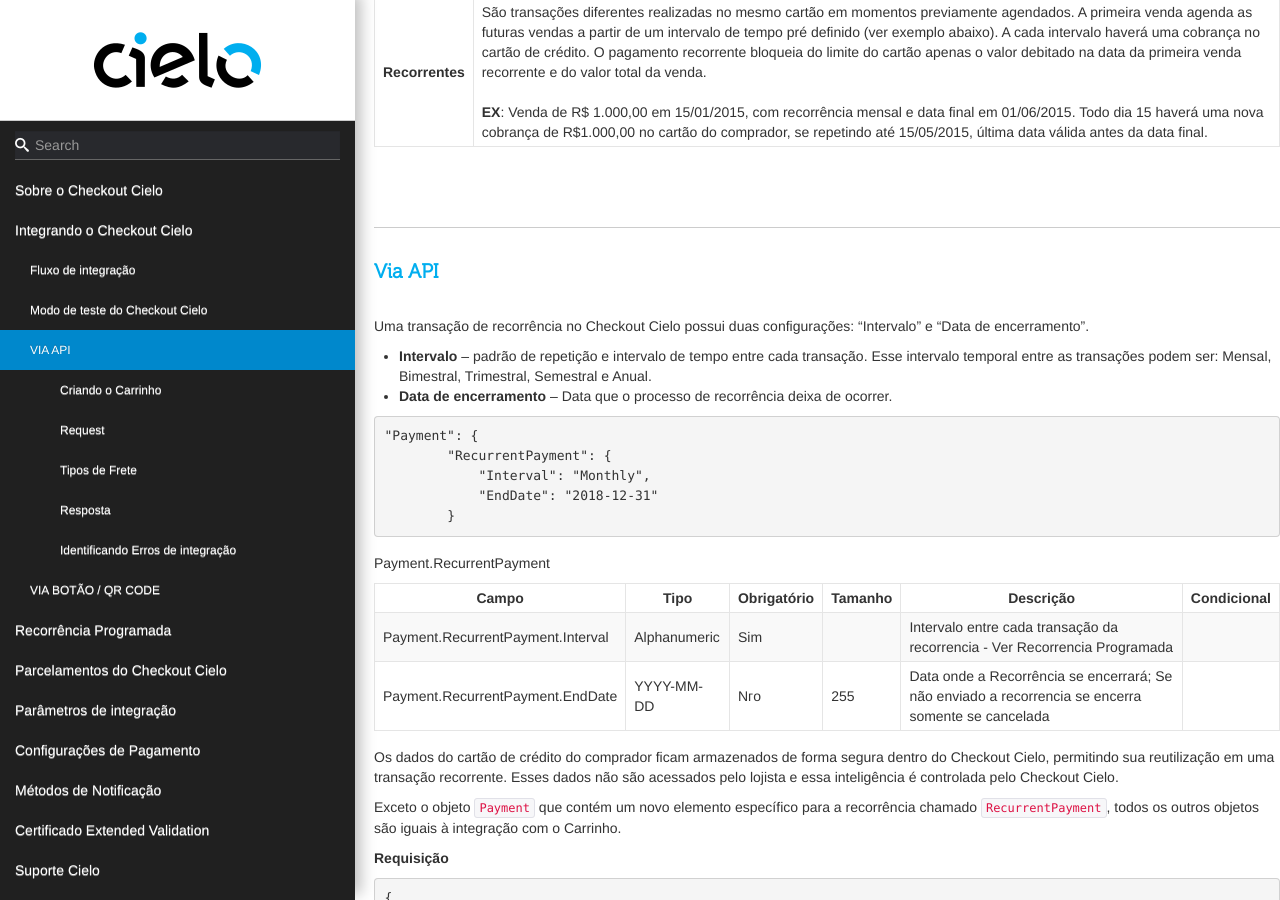
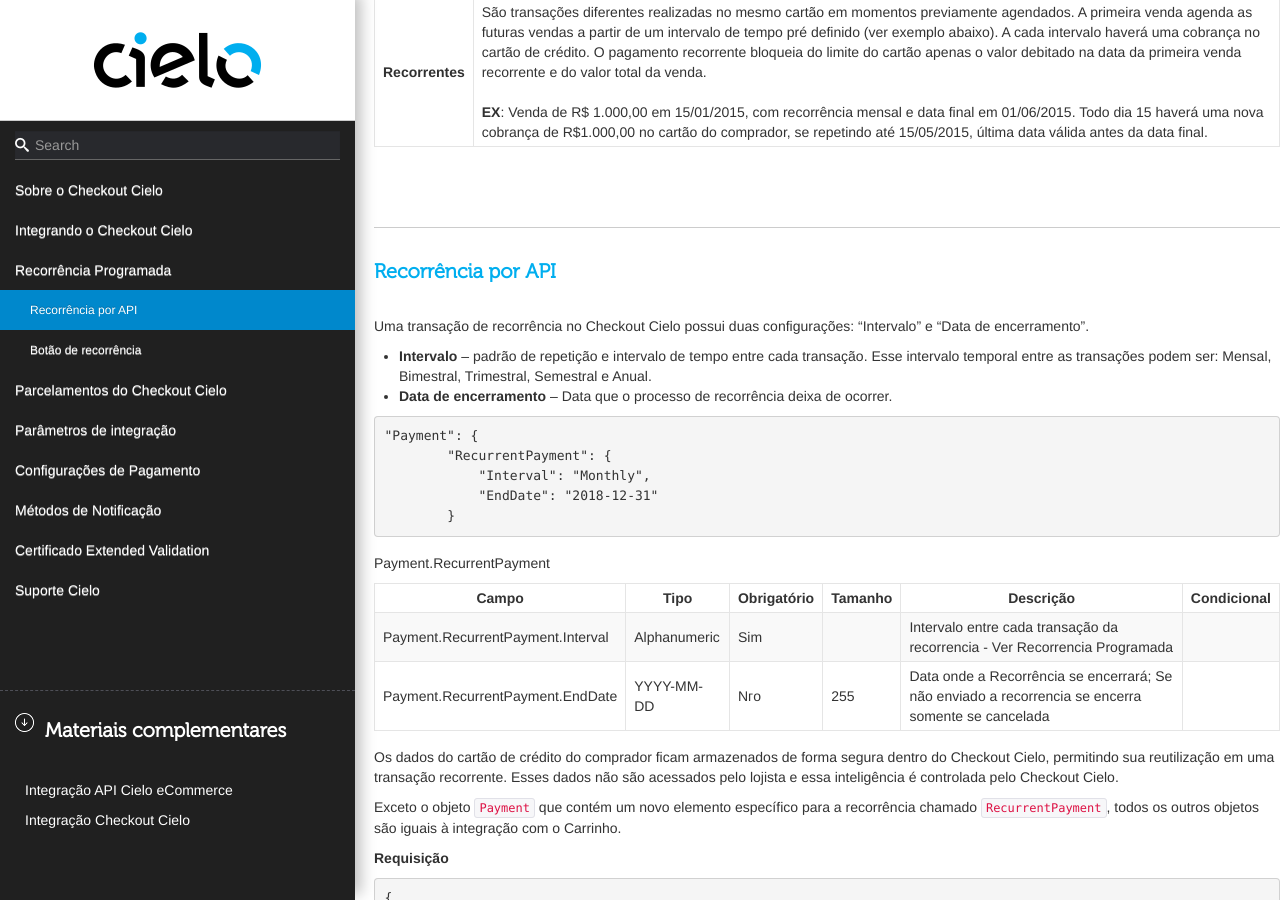
Before and after one commit to DeveloperCielo/Tutorial, a Jekyll site: the page built from _posts/2017-08-25-Checkout.md, in a window 1280 px wide and 900 px high, scrolled down 15670 px. Built offline with Jekyll 4.4.1, drawn with Linux system fonts in a browser that asks for light colours; some web fonts are replaced.

Commit message:
Updated '_posts/2017-08-25-Checkout.md' via CloudCannon

```diff
--- a/_posts/2017-08-25-Checkout.md
+++ b/_posts/2017-08-25-Checkout.md
@@ -595,7 +595,7 @@
 |**Parceladas**|Se trata de uma transação dividida em vários meses. O valor total da venda compromete o limite do cartão de crédito do comprador independentemente do valor da parcela inicial (ver exemplo abaixo). O lojista recebe o valor da venda parceladamente e não corre o risco de uma das parcelas ser negada.<br><br> **EX**: Venda de R$1.000,00 parcelado em 2 vezes. Apesar de o comprador pagar apenas R$500,00 na primeira parcela, o valor do limite de crédito consumido é o integral, ou seja, R$1.000,00. Se o limite do cartão for inferior ou o montante não estiver liberado, a R$1.000,00 a transação será negada|
 |**Recorrentes**|São transações diferentes realizadas no mesmo cartão em momentos previamente agendados. A primeira venda agenda as futuras vendas a partir de um intervalo de tempo pré definido (ver exemplo abaixo).  A cada intervalo haverá uma cobrança no cartão de crédito. O pagamento recorrente bloqueia do limite do cartão apenas o valor debitado na data da primeira venda recorrente e do valor total da venda.<br><br> **EX**: Venda de R$ 1.000,00 em 15/01/2015, com recorrência mensal e data final em 01/06/2015. Todo dia 15 haverá uma nova cobrança de R$1.000,00 no cartão do comprador, se repetindo até 15/05/2015, última data válida antes da data final.|
 
-## Via API
+## Recorrência por API
 
 Uma transação de recorrência no Checkout Cielo possui duas configurações: “Intervalo” e “Data de encerramento”.
 
```
